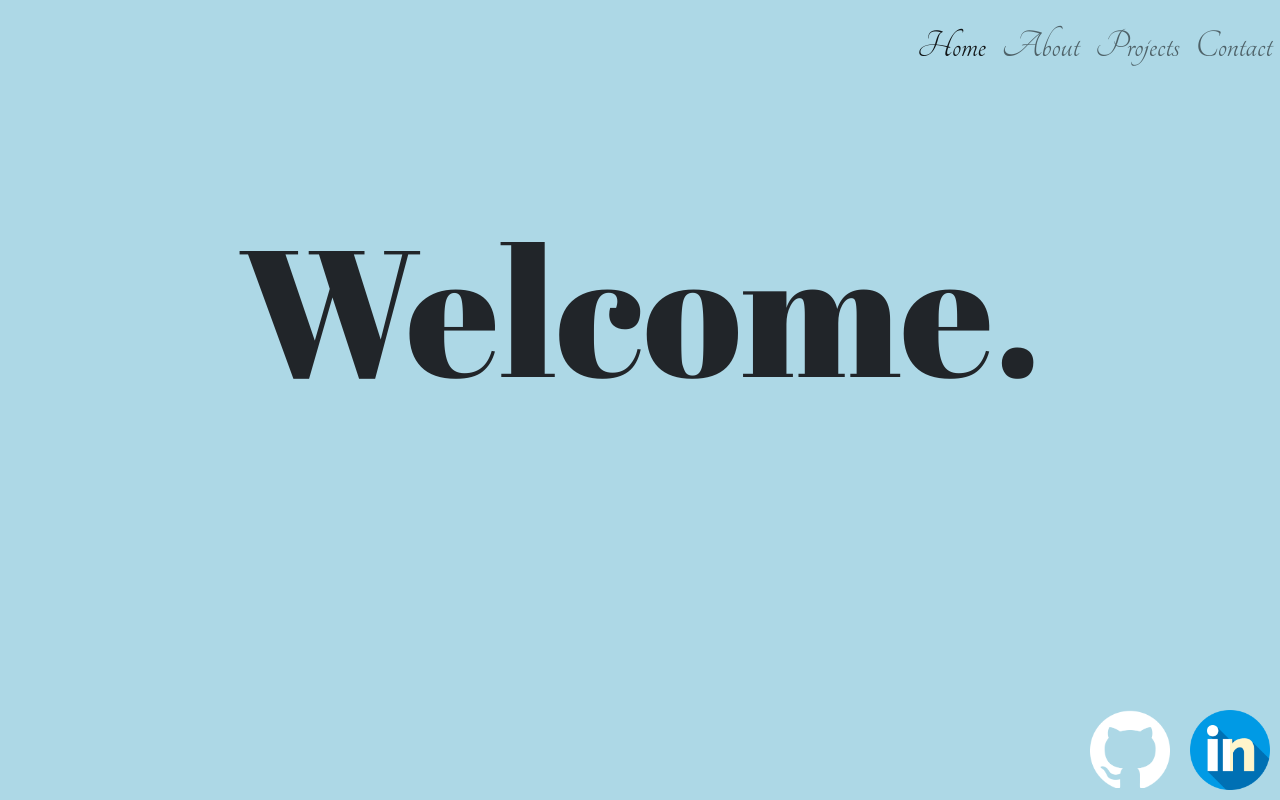
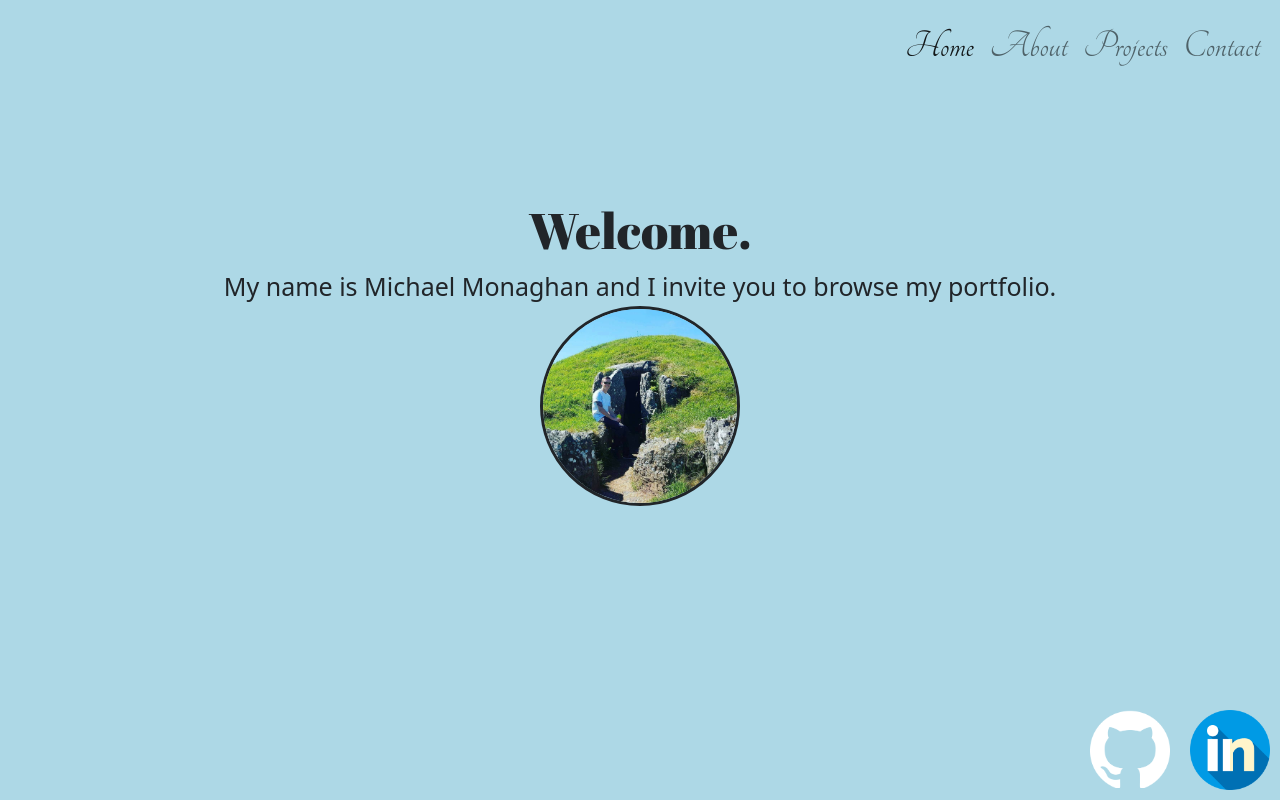
Before and after one commit to Zim40/React.Portfolio, a React (Create React App) app: page / in a window 1280 px wide. Built offline with nearby package versions, Linux system fonts and the light colour scheme.

Commit message:
Refactor navbar

```diff
--- a/src/components/Navbar.js
+++ b/src/components/Navbar.js
@@ -21,8 +21,10 @@ function NavTabs ({currentPage, handlePageChange}) {
   };
 
     return (
-      <Navbar style={styles.navContainer}  className="sticky-top" bg="darkgrey" expand="lg">
-
+      <Navbar style={styles.navContainer}   className="sticky-top bg-body-tertiary" bg="darkgrey" collapseOnSelect expand="lg">
+        <Container>
+        <Navbar.Toggle aria-controls="responsive-navbar-nav" />
+        <Navbar.Collapse id="responsive-navbar-nav">
           <Nav style={styles.navTabs} className="">
             <Nav.Link
               onClick={() => handlePageChange("Home")}
@@ -61,7 +63,8 @@ function NavTabs ({currentPage, handlePageChange}) {
               Contact
             </Nav.Link>
           </Nav>
-
+          </Navbar.Collapse>
+        </Container>
 
 
 
--- a/src/components/pages/Home.js
+++ b/src/components/pages/Home.js
@@ -12,6 +12,7 @@ export default function Home() {
       paddingTop: 200,
       fontFamily: "Abril Fatface, cursive",
       textAlign: "center",
+      fontSize: 50,
 
     },
     image: {
@@ -35,12 +36,12 @@ export default function Home() {
         <p style={styles.text} className="my-auto welcomeText">
             My name is Michael Monaghan and I invite you to browse my portfolio.
           </p>
-        {/* <img
+        <img
           className="m-auto bioImg"
           style={styles.image}
           src={image}
           alt="profile"
-        ></img> */}
+        ></img>
       </section>
     </Container>
   );
--- a/src/components/style/main.css
+++ b/src/components/style/main.css
@@ -12,7 +12,7 @@ body {
 }
 
 /* Welcome Text animation */
-@keyframes typing {
+/* @keyframes typing {
   from {
     width: 0;
     visibility: visible;
@@ -25,34 +25,13 @@ body {
 @keyframes blink-caret {
     from, to { border-color: transparent }
     50% { border-color: orange }
+} */
+
+
+@media only screen and (max-width: 360px) {
+  .homeWelcome {
+    width: 100%;
+
+
+  }
 }
-
-.welcomeText {
-    visibility: hidden;
-  overflow: hidden; /* Ensures the content is not revealed until the animation */
-  /* border-right: 0.15em solid orange; The typwriter cursor */
-  white-space: nowrap; /* Keeps the content on a single line */
-  margin: 0 auto; /* Gives that scrolling effect as the typing happens */
-  /* letter-spacing: 0.15em; Adjust as needed */
-  animation: typing 3.5s steps(81, end), blink-caret 0.75s step-end infinite;
-  animation-delay: 5.5s;
-  animation-fill-mode: forwards;
-}
-.homeWelcome {
-  font-size: 100px;
-  animation-name: welcome;
-  animation-duration: 5s;
-  animation-iteration-count: 1;
-  animation-fill-mode: forwards;
-}
-/* .homeWelcome {
-     background-color: lightblue;
-     animation-name: welcome;
-     animation-duration: 4s;
-     animation-iteration-count: 3;
-} */
-/* Footer {
-    width: 100%;
-    height: 0;
-    background-color: lightblue;
-} */
```
